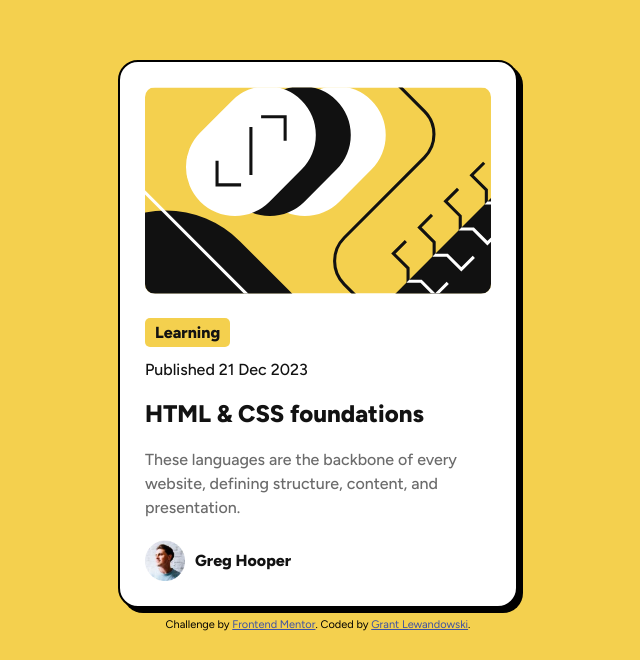
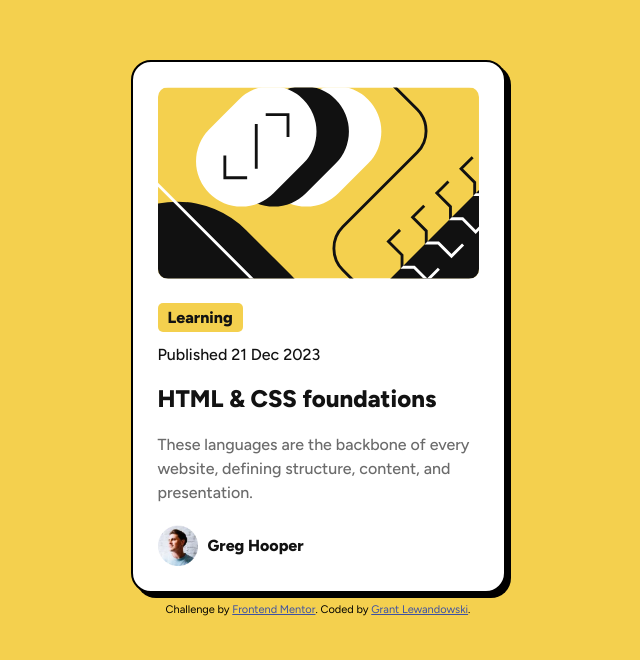
Before and after one commit to Grunt395/blog-preview-card-2, a plain HTML site: page index.html in a window 1280 px wide. Shown: the part 140-800 px from the top of the page, without its empty margins (322-962 px from the left). Drawn offline with Linux system fonts and the light colour scheme.

Commit message:
Added Hover States

```diff
--- a/style.css
+++ b/style.css
@@ -13,8 +13,8 @@ body {
 }
 
 .container {
-    width: 400px;
-    background-color: white;
+    width: 375px;
+    background-color: hsl(0, 0%, 100%);
     border: 2px solid black;
     border-radius: 20px;
     padding: 25px;
@@ -48,9 +48,15 @@ body {
 }
 
 .title {
+    display: inline-block;
     color: hsl(0, 0%, 7%);
     font-weight: 800;
     margin-bottom: 20px;
+}
+
+.title:hover {
+    color: hsl(47, 88%, 63%);
+    cursor: pointer;
 }
 
 .description {
```
